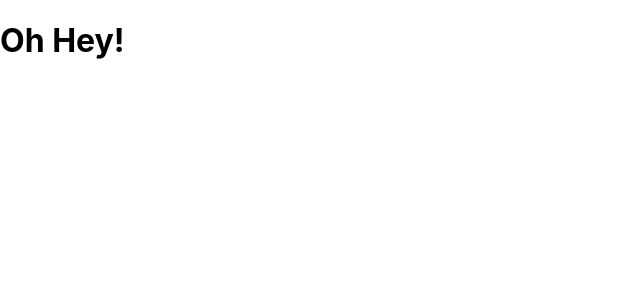
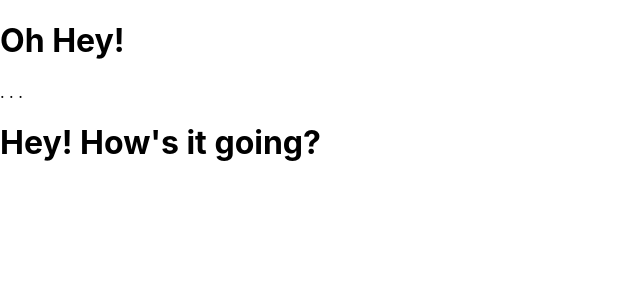
Before and after one commit to christopherdavidjohnson/open_circle_frontend, a React (Create React App) app: page / in a window 1280 px wide. Shown: the top 300 px of the page, without its empty margins (0-640 px from the left). Built offline with nearby package versions, Linux system fonts and the light colour scheme.

Commit message:
Just testing that I can push

```diff
--- a/src/components/App.js
+++ b/src/components/App.js
@@ -4,6 +4,10 @@ function App() {
   return (
     <div className="App">
       <h1>Oh Hey!</h1>
+      .
+      .
+      .
+      <h1>Hey! How's it going?</h1>
     </div>
   );
 }
```
